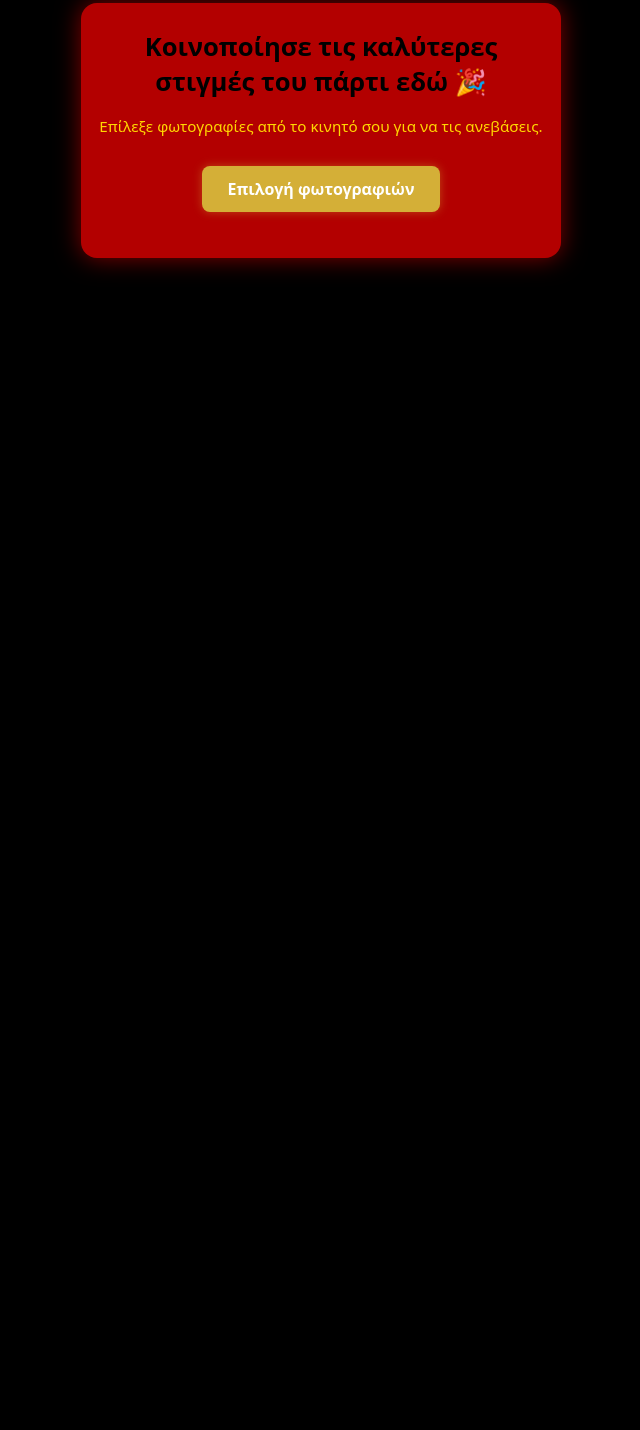
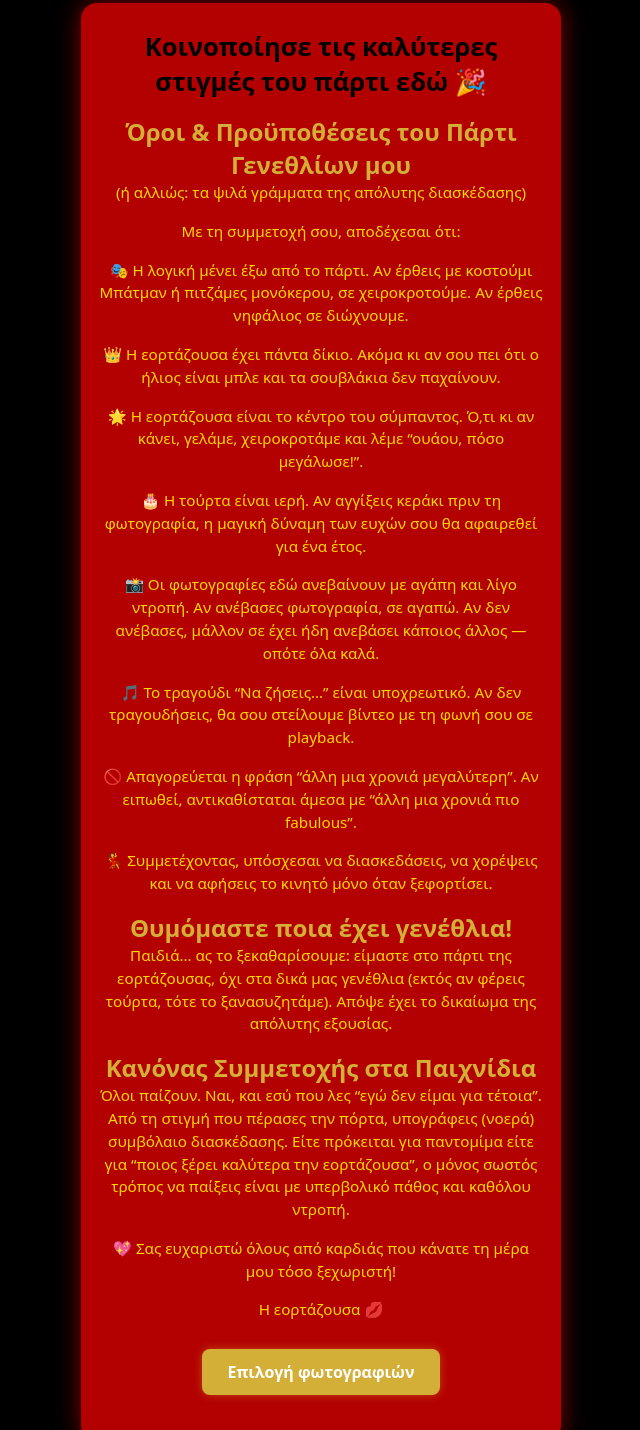
Before and after one commit to manosbalotis01/kos, a plain HTML site: page index.html in a window 1280 px wide. Shown: the part 21-1451 px from the top of the page, without its empty margins (319-959 px from the left). Before the commit the page ends 800 px from the top, so only its background shows below. Drawn offline with Linux system fonts and the light colour scheme.

Commit message:
Update index.html

```diff
--- a/index.html
+++ b/index.html
@@ -92,7 +92,35 @@
   <div class="container">
     <h1>Κοινοποίησε τις καλύτερες στιγμές του πάρτι εδώ 🎉</h1>
 
-    <p>Επίλεξε φωτογραφίες από το κινητό σου για να τις ανεβάσεις.</p>
+       <h2>Όροι & Προϋποθέσεις του Πάρτι Γενεθλίων μου</h2>
+    <p>(ή αλλιώς: τα ψιλά γράμματα της απόλυτης διασκέδασης)</p>
+
+    <p>Με τη συμμετοχή σου, αποδέχεσαι ότι:</p>
+
+    <p>🎭 Η λογική μένει έξω από το πάρτι. Αν έρθεις με κοστούμι Μπάτμαν ή πιτζάμες μονόκερου, σε χειροκροτούμε. Αν έρθεις νηφάλιος σε διώχνουμε.</p>
+
+    <p>👑 Η εορτάζουσα έχει πάντα δίκιο. Ακόμα κι αν σου πει ότι ο ήλιος είναι μπλε και τα σουβλάκια δεν παχαίνουν.</p>
+
+    <p>🌟 Η εορτάζουσα είναι το κέντρο του σύμπαντος. Ό,τι κι αν κάνει, γελάμε, χειροκροτάμε και λέμε “ουάου, πόσο μεγάλωσε!”.</p>
+
+    <p>🎂 Η τούρτα είναι ιερή. Αν αγγίξεις κεράκι πριν τη φωτογραφία, η μαγική δύναμη των ευχών σου θα αφαιρεθεί για ένα έτος.</p>
+
+    <p>📸 Οι φωτογραφίες εδώ ανεβαίνουν με αγάπη και λίγο ντροπή. Αν ανέβασες φωτογραφία, σε αγαπώ. Αν δεν ανέβασες, μάλλον σε έχει ήδη ανεβάσει κάποιος άλλος — οπότε όλα καλά.</p>
+
+    <p>🎵 Το τραγούδι “Να ζήσεις…” είναι υποχρεωτικό. Αν δεν τραγουδήσεις, θα σου στείλουμε βίντεο με τη φωνή σου σε playback.</p>
+
+    <p>🚫 Απαγορεύεται η φράση “άλλη μια χρονιά μεγαλύτερη”. Αν ειπωθεί, αντικαθίσταται άμεσα με “άλλη μια χρονιά πιο fabulous”.</p>
+
+    <p>💃 Συμμετέχοντας, υπόσχεσαι να διασκεδάσεις, να χορέψεις και να αφήσεις το κινητό μόνο όταν ξεφορτίσει.</p>
+
+    <h2>Θυμόμαστε ποια έχει γενέθλια!</h2>
+    <p>Παιδιά… ας το ξεκαθαρίσουμε: είμαστε στο πάρτι της εορτάζουσας, όχι στα δικά μας γενέθλια (εκτός αν φέρεις τούρτα, τότε το ξανασυζητάμε). Απόψε έχει το δικαίωμα της απόλυτης εξουσίας.</p>
+
+    <h2>Κανόνας Συμμετοχής στα Παιχνίδια</h2>
+    <p>Όλοι παίζουν. Ναι, και εσύ που λες “εγώ δεν είμαι για τέτοια”. Από τη στιγμή που πέρασες την πόρτα, υπογράφεις (νοερά) συμβόλαιο διασκέδασης. Είτε πρόκειται για παντομίμα είτε για “ποιος ξέρει καλύτερα την εορτάζουσα”, ο μόνος σωστός τρόπος να παίξεις είναι με υπερβολικό πάθος και καθόλου ντροπή.</p>
+
+    <p>💖 Σας ευχαριστώ όλους από καρδιάς που κάνατε τη μέρα μου τόσο ξεχωριστή! </p>
+    <p>Η εορτάζουσα 💋</p>
 
     <label for="photo-upload" class="upload-btn">Επιλογή φωτογραφιών</label>
     <input type="file" id="photo-upload" accept="image/*" multiple>
```
